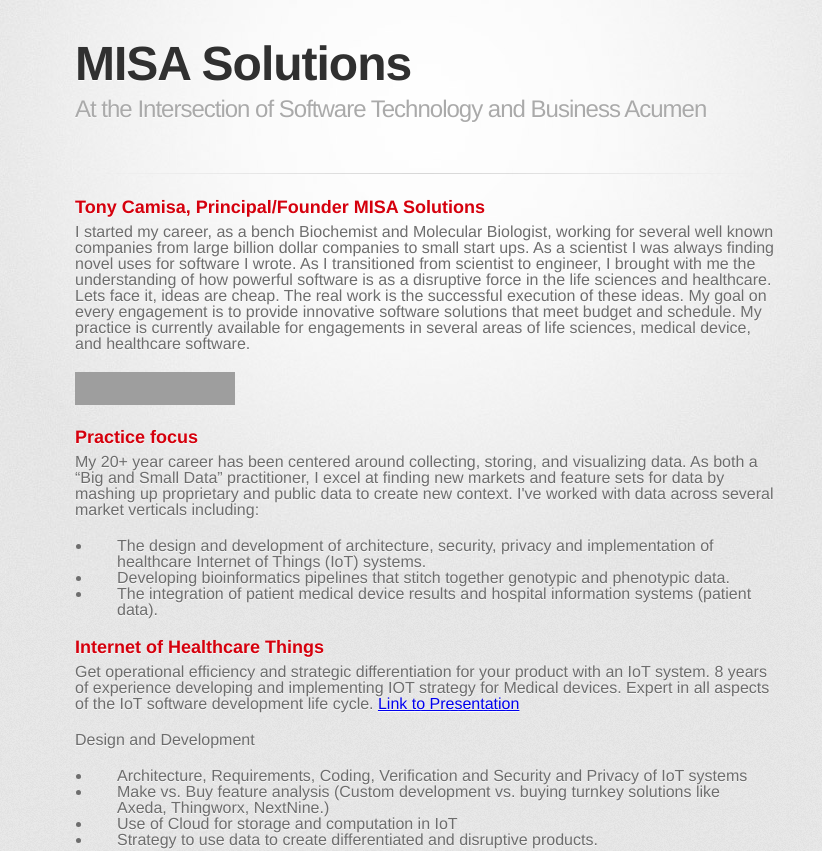
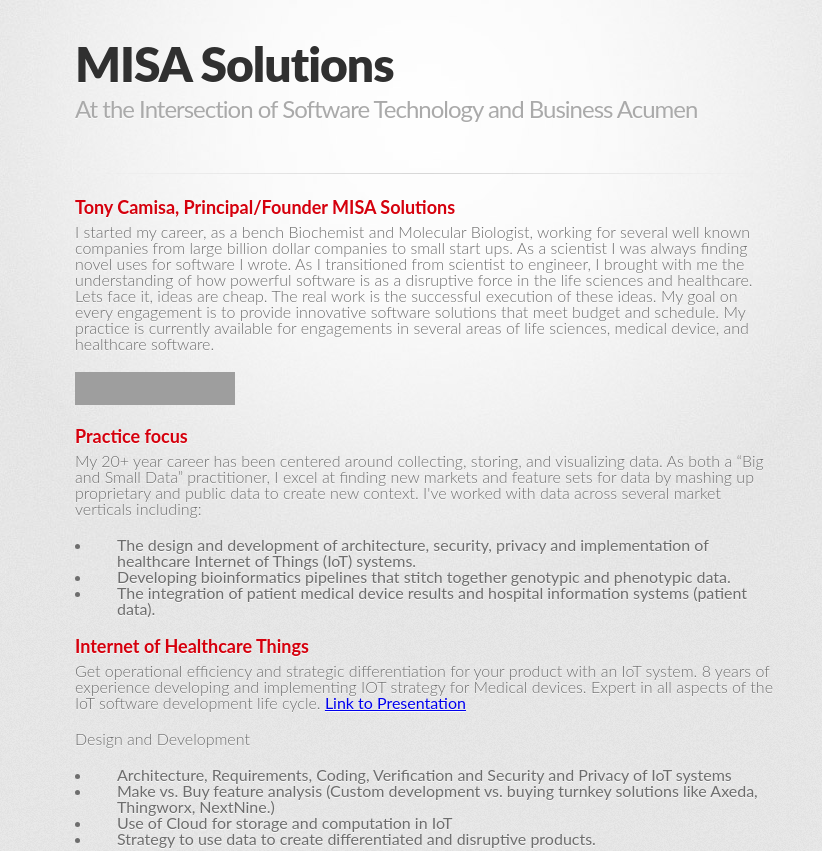
Before and after one commit to MISASolutions/MISASolutions.github.io, a plain HTML site: page Index.html in a window 1280 px wide. Shown: the top 851 px of the page, without its empty margins (215-1037 px from the left). Drawn offline with Linux system fonts and the light colour scheme; grey boxes are pictures that could not be loaded.

Commit message:
1.1 Text change to Dosis
Font change to Dosis, More techy look.

```diff
--- a/Index.html
+++ b/Index.html
@@ -1,4 +1,6 @@
 <!DOCTYPE html>
+<!-- v1.2  Inital context
+-->
 <html>
 
   <head>
@@ -48,7 +50,7 @@ I started my career, as a bench Biochemist and Molecular Biologist, working for
 </p>
 
 <ul>
-<p>Design and Development</p>
+<p><b>Design and Development</b></p>
 <li><span>Architecture, Requirements, Coding, Verification and Security and Privacy of IoT systems</span></li>
 <li><span>Make vs. Buy feature analysis (Custom development vs. buying turnkey solutions like Axeda, Thingworx, NextNine.)</span></li>
 <li><span>Use of Cloud for storage and computation in IoT</span></li>
--- a/stylesheets/mystyle.css
+++ b/stylesheets/mystyle.css
@@ -29,7 +29,7 @@ footer, header, hgroup, menu, nav, section {
 }
 /* LAYOUT STYLES */
 body {
-  font-family: 'Helvetica Neue', Helvetica, Arial, serif;
+  font-family: 'Dosis', 'Lato', sans-serif, arial;
   font-size: 1em;
   line-height: 1.5;
   color: #6d6d6d;
@@ -46,7 +46,7 @@ header {
 }
 
 header h1 {
-  font-family: 'Chivo', 'Helvetica Neue', Helvetica, Arial, serif;
+  font-family: 'Dosis', 'Lato', sans-serif, arial;
   font-size: 48px; font-weight: 900;
   line-height: 1.2;
   color: #303030;
```
Also changed, not shown: 1 other file.
